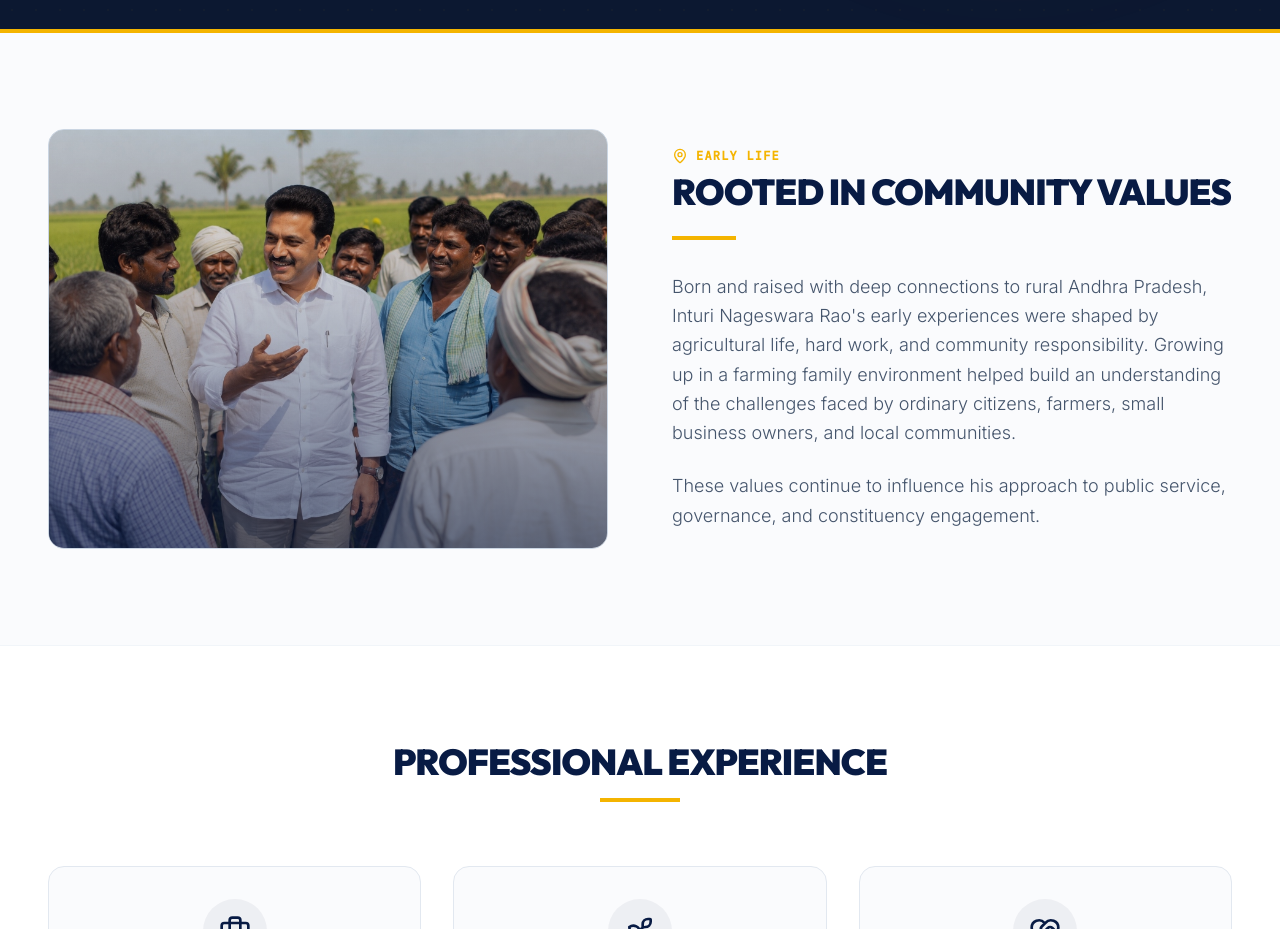
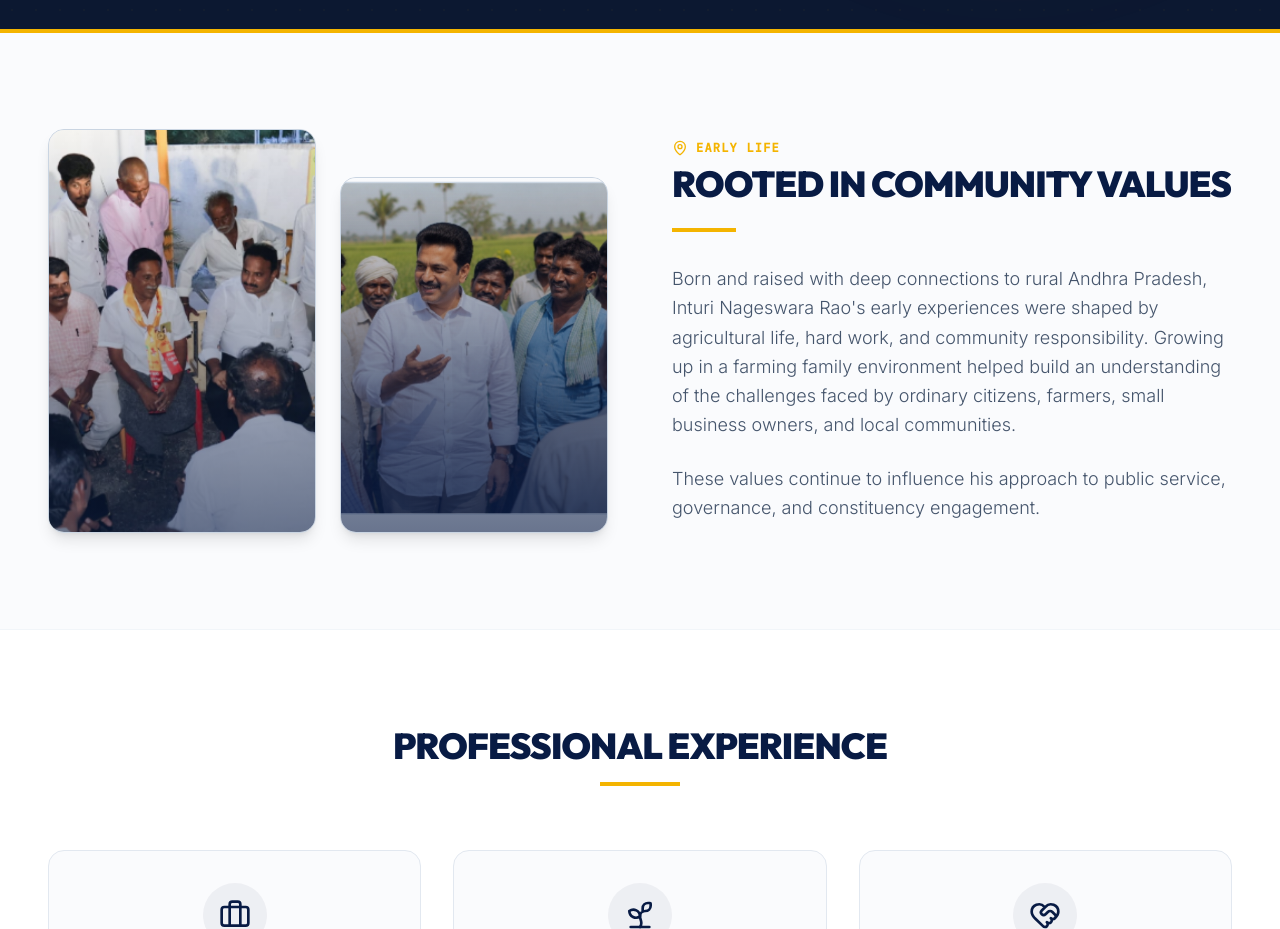
Before and after one commit to Shivanigundlapalli/Inturi-Nageswara-Rao-MLA-Website, a React (Vite) app: page /about in a window 1280 px wide. Shown: the part 860-1789 px from the top of the page. Built offline with nearby package versions, Linux system fonts and the light colour scheme; a web font is replaced by a local one.

Commit message:
Replace AI generated image with 2 real images in About page

```diff
--- a/src/components/AboutView.tsx
+++ b/src/components/AboutView.tsx
@@ -5,7 +5,6 @@ import {
   TrendingUp, Image as ImageIcon
 } from 'lucide-react';
 import portraitImage from '@/assets/about_portrait.jpg';
-import communityImage from '@/assets/about_community.jpg';
 
 const TIMELINE_EVENTS = [
   {
@@ -109,13 +108,23 @@ export default function AboutView() {
       ================================================ */}
       <section className="py-24 px-6 md:px-12 max-w-7xl mx-auto">
         <div className="grid grid-cols-1 lg:grid-cols-2 gap-16 items-center">
-          <div className="order-2 lg:order-1 aspect-square md:aspect-[4/3] rounded-2xl bg-slate-200 border border-slate-300 flex flex-col items-center justify-center text-slate-400 shadow-inner group overflow-hidden relative">
-            <img
-              src={communityImage}
-              alt="Inturi Nageswara Rao with local farmers"
-              className="w-full h-full object-cover group-hover:scale-105 transition-transform duration-700"
-            />
-            <div className="absolute inset-0 bg-gradient-to-t from-[#081B44]/60 to-transparent pointer-events-none" />
+          <div className="order-2 lg:order-1 flex flex-col sm:flex-row gap-4 sm:gap-6 relative">
+            <div className="flex-1 rounded-2xl bg-slate-200 border border-slate-300 flex flex-col items-center justify-center shadow-lg group overflow-hidden relative">
+              <img
+                src="/gallery/activity-13.png"
+                alt="Agricultural Community Dialogue"
+                className="w-full h-full object-cover aspect-square md:aspect-[3/4] group-hover:scale-105 transition-transform duration-700"
+              />
+              <div className="absolute inset-0 bg-gradient-to-t from-[#081B44]/60 to-transparent pointer-events-none" />
+            </div>
+            <div className="flex-1 rounded-2xl bg-slate-200 border border-slate-300 flex flex-col items-center justify-center shadow-lg group overflow-hidden relative sm:mt-12">
+              <img
+                src="/gallery/activity-14.png"
+                alt="Party Worker Core Committee"
+                className="w-full h-full object-cover aspect-square md:aspect-[3/4] group-hover:scale-105 transition-transform duration-700"
+              />
+              <div className="absolute inset-0 bg-gradient-to-t from-[#081B44]/60 to-transparent pointer-events-none" />
+            </div>
           </div>
 
           <div className="order-1 lg:order-2 flex flex-col">
```
